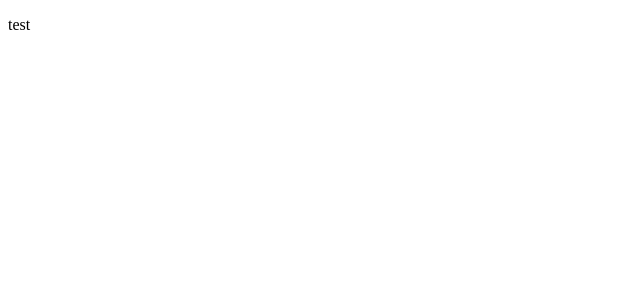
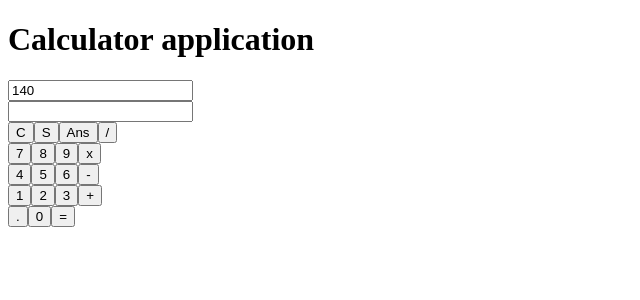
Before and after one commit to dalmadeak/Calculator, an Angular app in the folder Calculator/: page / in a window 1280 px wide. Shown: the top 300 px of the page, without its empty margins (0-640 px from the left). Built offline with nearby package versions, Linux system fonts and the light colour scheme.

Commit message:
Created base HTML

```diff
--- a/Calculator/src/app/app.component.html
+++ b/Calculator/src/app/app.component.html
@@ -1 +1 @@
-<p>test</p>
+<app-calculator></app-calculator>
--- a/Calculator/src/app/app.module.ts
+++ b/Calculator/src/app/app.module.ts
@@ -3,10 +3,12 @@ import { BrowserModule } from '@angular/platform-browser';
 
 import { AppRoutingModule } from './app-routing.module';
 import { AppComponent } from './app.component';
+import { CalculatorComponent } from './calculator/calculator.component';
 
 @NgModule({
   declarations: [
-    AppComponent
+    AppComponent,
+    CalculatorComponent
   ],
   imports: [
     BrowserModule,
--- /dev/null
+++ b/Calculator/src/app/calculator/calculator.component.html
@@ -0,0 +1,45 @@
+<div>
+  <div>
+    <h1 >Calculator application</h1>
+
+    <div>
+      <input type="text" value={{input}}>
+    </div>
+
+    <div>
+      <input type="text" value={{result}}>
+    </div>
+
+    <div>
+      <button type="button" (click)="clear()">C</button>
+      <button type="button" (click)="saveToMemory()">S</button>
+      <button type="button" (click)="getFromMemory()">Ans</button>
+      <button type="button" (click)="pressOperator('/')">/</button>
+    </div>
+
+    <div>
+      <button type="button" (click)="pressNumber(7)">7</button>
+      <button type="button" (click)="pressNumber(8)">8</button>
+      <button type="button" (click)="pressNumber(9)">9</button>
+      <button type="button" (click)="pressOperator('*')">x</button>
+    </div>
+    <div>
+      <button type="button" (click)="pressNumber(4)">4</button>
+      <button type="button" (click)="pressNumber(5)">5</button>
+      <button type="button" (click)="pressNumber(6)">6</button>
+      <button type="button" (click)="pressOperator('-')">-</button>
+    </div>
+    <div>
+      <button type="button" (click)="pressNumber(1)">1</button>
+      <button type="button" (click)="pressNumber(2)">2</button>
+      <button type="button" (click)="pressNumber(3)">3</button>
+      <button type="button" (click)="pressOperator('+')">+</button>
+    </div>
+    <div>
+      <button type="button" (click)="pressNumber('.')">.</button>
+      <button type="button" (click)="pressNumber(0)">0</button>
+      <button type="button" (click)="getAnswer()">=</button>
+    </div>
+
+  </div>
+</div>
--- /dev/null
+++ b/Calculator/src/app/calculator/calculator.component.ts
@@ -0,0 +1,41 @@
+import { Component, OnInit } from '@angular/core';
+
+@Component({
+  selector: 'app-calculator',
+  templateUrl: './calculator.component.html',
+  styleUrls: ['./calculator.component.css']
+})
+export class CalculatorComponent implements OnInit {
+  input : String = '140';
+  result = new String;
+
+  constructor() { }
+
+  ngOnInit(): void {
+  }
+
+  clear() {
+
+  }
+
+  saveToMemory() {
+
+  }
+
+  getFromMemory() {
+
+  }
+
+  pressNumber(number: any) {
+
+  }
+
+  pressOperator(operator: string) {
+
+  }
+
+  getAnswer() {
+
+  }
+
+}
```
Also changed, not shown: Calculator/src/app/calculator/calculator.component.css (added), 1 other file (tests, documents, lock files or other folders).
